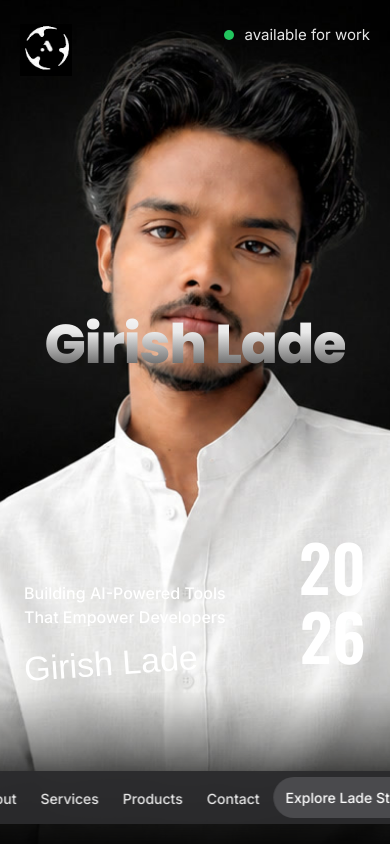
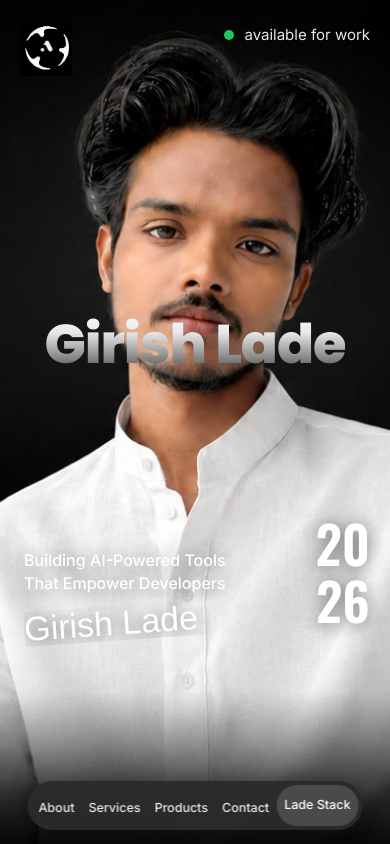
Before and after one commit to girishlade111/AUTON, a Next.js app in the folder website/: page / in a window 390 px wide. Shown: the top 844 px of the page. Built offline with nearby package versions, Linux system fonts and the light colour scheme; no server answers; a web font is replaced by a local one.

Commit message:
Optimize for Vercel: AVIF pipeline, security headers, edge caching, OG/Twitter meta, robots+sitemap, 78KB hero, favicon

```diff
--- a/website/src/app/globals.css
+++ b/website/src/app/globals.css
@@ -76,6 +76,16 @@ body {
   font-family: var(--font-body);
   overflow-x: clip;
   -webkit-font-smoothing: antialiased;
+  -webkit-tap-highlight-color: transparent;
+}
+
+/* Hide scrollbars on horizontally scrollable chrome (mobile nav pill) */
+.no-scrollbar {
+  scrollbar-width: none;
+  -ms-overflow-style: none;
+}
+.no-scrollbar::-webkit-scrollbar {
+  display: none;
 }
 
 ::selection {
--- a/website/src/app/layout.tsx
+++ b/website/src/app/layout.tsx
@@ -1,4 +1,4 @@
-import type { Metadata } from "next";
+import type { Metadata, Viewport } from "next";
 import { Inter, Oswald, Poppins, Mrs_Saint_Delafield } from "next/font/google";
 import SmoothScroll from "@/components/SmoothScroll";
 import "./globals.css";
@@ -31,6 +31,13 @@ const signature = Mrs_Saint_Delafield({
    to your final domain (e.g. https://girishlade.vercel.app or a custom domain).
    It drives canonical URLs, Open Graph tags, robots and the sitemap. */
 const SITE_URL = process.env.NEXT_PUBLIC_SITE_URL ?? "http://localhost:3000";
+
+export const viewport: Viewport = {
+  width: "device-width",
+  initialScale: 1,
+  viewportFit: "cover",
+  themeColor: "#000000",
+};
 
 export const metadata: Metadata = {
   metadataBase: new URL(SITE_URL),
--- a/website/src/components/Footer.tsx
+++ b/website/src/components/Footer.tsx
@@ -29,7 +29,7 @@ export default function Footer() {
         viewport={VIEWPORT_ONCE}
         transition={{ duration: 0.9, ease: EASE_OUT }}
         aria-hidden
-        className="select-none text-center font-display text-[clamp(64px,11vw,180px)] font-extrabold leading-[0.95] tracking-[-0.02em] text-ink max-sm:whitespace-normal sm:whitespace-nowrap"
+        className="select-none whitespace-nowrap text-center font-display text-[clamp(44px,11vw,180px)] font-extrabold leading-[0.95] tracking-[-0.02em] text-ink"
       >
         Lade Stack
       </motion.p>
--- a/website/src/components/Hero.tsx
+++ b/website/src/components/Hero.tsx
@@ -52,7 +52,7 @@ export default function Hero() {
           initial={entrance}
           animate={{ opacity: 1, scale: 1 }}
           transition={{ duration: 1.1, ease: EASE_OUT }}
-          className="absolute inset-x-0 -top-[7vh] h-[114vh]"
+          className="absolute inset-x-0 -top-[7%] h-[114%]"
         >
           {/* TODO: Replace /images/hero-portrait.jpg with your real professional
               photo (16:9 landscape, black studio background — see prompt 14 for
@@ -73,7 +73,7 @@ export default function Hero() {
           animate={{ opacity: 1, y: 0 }}
           transition={{ delay: 0.15, duration: 1.0, ease: EASE_OUT }}
           aria-label="Girish Lade — Building AI-Powered Tools That Empower Developers"
-          className="pointer-events-none absolute inset-x-0 top-[37.5vh] z-20 select-none text-center"
+          className="pointer-events-none absolute inset-x-0 top-[37.5%] z-20 select-none text-center"
         >
           <span
             aria-hidden
@@ -83,19 +83,18 @@ export default function Hero() {
           </span>
         </motion.h1>
 
-        {/* Left column: tagline */}
-        <motion.div
+        {/* Left column: tagline + signature (grouped so spacing can't collapse) */}
+        <div className="absolute left-6 top-[65%] z-20 md:left-16 md:top-[69%]">
+          <motion.p
             initial={reduced ? false : { opacity: 0, y: 24 }}
             animate={{ opacity: 1, y: 0 }}
             transition={{ delay: 0.6, duration: 0.7, ease: EASE_OUT }}
-          className="absolute left-6 top-[69vh] z-20 md:left-16"
+            className="[text-shadow:0_2px_18px_rgba(0,0,0,0.55)] text-[16px] font-medium leading-[1.45] text-ink md:text-[19px]"
           >
-          <p className="text-[16px] font-medium leading-[1.45] text-ink md:text-[19px]">
             Building AI-Powered Tools
             <br />
             That Empower Developers
-          </p>
-        </motion.div>
+          </motion.p>
 
           {/* Signature — handwriting-style wipe (script font, real name) */}
           <motion.div
@@ -104,19 +103,20 @@ export default function Hero() {
             }
             animate={{ opacity: 1, y: 0, rotate: -4, clipPath: "inset(0 0% 0 0)" }}
             transition={{ delay: 0.72, duration: 0.9, ease: EASE_OUT }}
-          className="absolute left-6 top-[76.5vh] z-20 md:left-16"
+            className="mt-2.5 md:mt-3"
           >
-          <span className="font-script text-[34px] leading-none text-ink md:text-[44px]">
+            <span className="[text-shadow:0_2px_18px_rgba(0,0,0,0.55)] font-script text-[34px] leading-none text-ink md:text-[44px]">
               Girish Lade
             </span>
           </motion.div>
+        </div>
 
         {/* Right column: 20 / 26 */}
         <motion.div
           initial={reduced ? false : { opacity: 0, x: 32 }}
           animate={{ opacity: 1, x: 0 }}
           transition={{ delay: 0.66, duration: 0.7, ease: EASE_OUT }}
-          className="absolute right-6 top-[63vh] z-20 text-right font-heading text-[clamp(64px,6vw,115px)] font-semibold leading-[1.09] text-ink md:right-16"
+          className="[text-shadow:0_2px_18px_rgba(0,0,0,0.55)] absolute right-5 top-[61%] z-20 text-right font-heading text-[clamp(52px,13vw,115px)] font-semibold leading-[1.09] text-ink sm:top-[63%] sm:text-[clamp(64px,6vw,115px)] md:right-16"
         >
           20
           <br />
--- a/website/src/components/NavPill.tsx
+++ b/website/src/components/NavPill.tsx
@@ -28,16 +28,16 @@ export default function NavPill() {
       initial={reduced ? false : { opacity: 0, y: 24 }}
       animate={{ opacity: 1, y: 0 }}
       transition={{ delay: 0.9, duration: 0.6, ease: EASE_OUT }}
-      className="fixed bottom-5 left-1/2 z-50 -translate-x-1/2 md:bottom-8"
+      className="fixed left-1/2 z-50 -translate-x-1/2 bottom-[calc(env(safe-area-inset-bottom)+14px)] md:bottom-[calc(env(safe-area-inset-bottom)+32px)]"
     >
-      <div className="flex items-center gap-0.5 whitespace-nowrap rounded-full bg-[#2b2b2d]/95 p-1.5 shadow-[0_8px_32px_rgba(0,0,0,0.45)] backdrop-blur-md sm:gap-1 sm:p-2">
-        <ul className="flex items-center">
+      <div className="no-scrollbar flex max-w-[calc(100vw-16px)] items-center gap-0 overflow-x-auto whitespace-nowrap rounded-full bg-[#2b2b2d]/95 p-1 shadow-[0_8px_32px_rgba(0,0,0,0.45)] backdrop-blur-md min-[420px]:gap-1 min-[420px]:p-1.5 sm:p-2 md:max-w-none md:overflow-visible">
+        <ul className="flex shrink-0 items-center">
           {LINKS.map((link) => (
             <li key={link.label}>
               <a
                 href={link.hash}
                 onClick={(e) => go(e, link.hash)}
-                className="rounded-full px-3 py-2.5 text-[14px] font-medium text-ink/90 transition-colors duration-300 hover:bg-white/8 hover:text-ink active:bg-white/12 min-[420px]:px-4 sm:px-6 sm:py-[17px] sm:text-[17px]"
+                className="rounded-full px-[7px] py-[11px] text-[12.5px] font-medium text-ink/90 transition-colors duration-300 hover:bg-white/8 hover:text-ink active:bg-white/12 min-[420px]:px-3.5 min-[420px]:text-[13px] sm:px-6 sm:py-[17px] sm:text-[17px]"
               >
                 {link.label}
               </a>
@@ -48,9 +48,10 @@ export default function NavPill() {
           href="https://ladestack.in"
           target="_blank"
           rel="noopener noreferrer"
-          className="rounded-full bg-[#4a4a4d] px-3 py-2.5 text-[14px] font-medium text-white transition-colors duration-300 hover:bg-white hover:text-black active:bg-white/90 min-[420px]:px-4 sm:px-6 sm:py-[17px] sm:text-[17px]"
+          className="shrink-0 rounded-full bg-[#4a4a4d] px-2 py-[11px] text-[12.5px] font-medium text-white transition-colors duration-300 hover:bg-white hover:text-black active:bg-white/90 min-[420px]:px-3.5 min-[420px]:text-[13px] sm:px-6 sm:py-[17px] sm:text-[17px]"
         >
-          Explore Lade Stack
+          <span className="sm:hidden">Lade Stack</span>
+          <span className="hidden sm:inline">Explore Lade Stack</span>
         </a>
       </div>
     </motion.nav>
```
Lines whose indentation alone changed are shown as unchanged.
